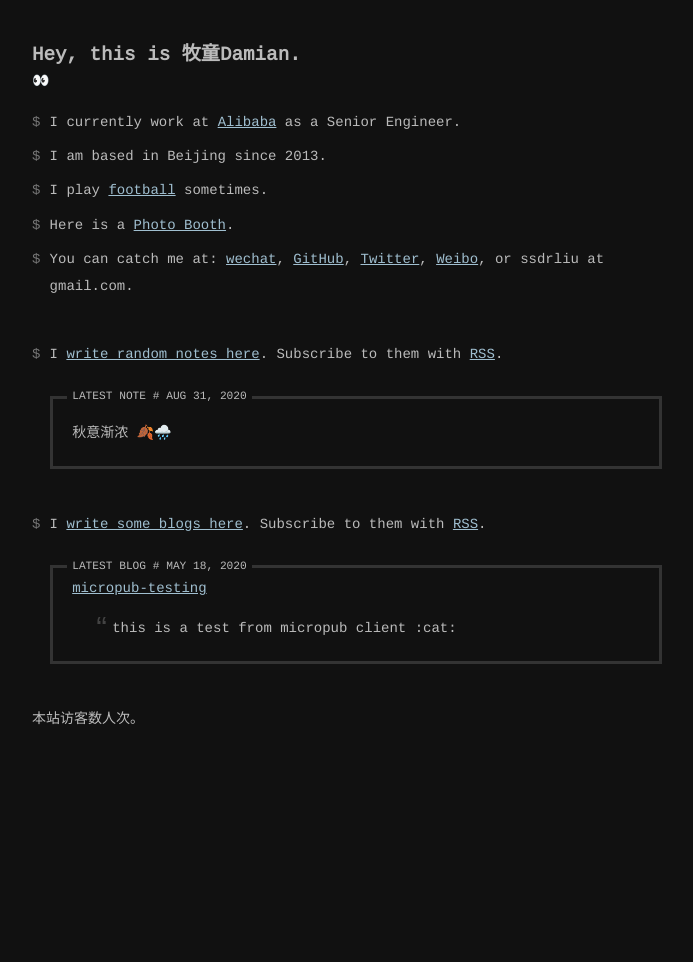
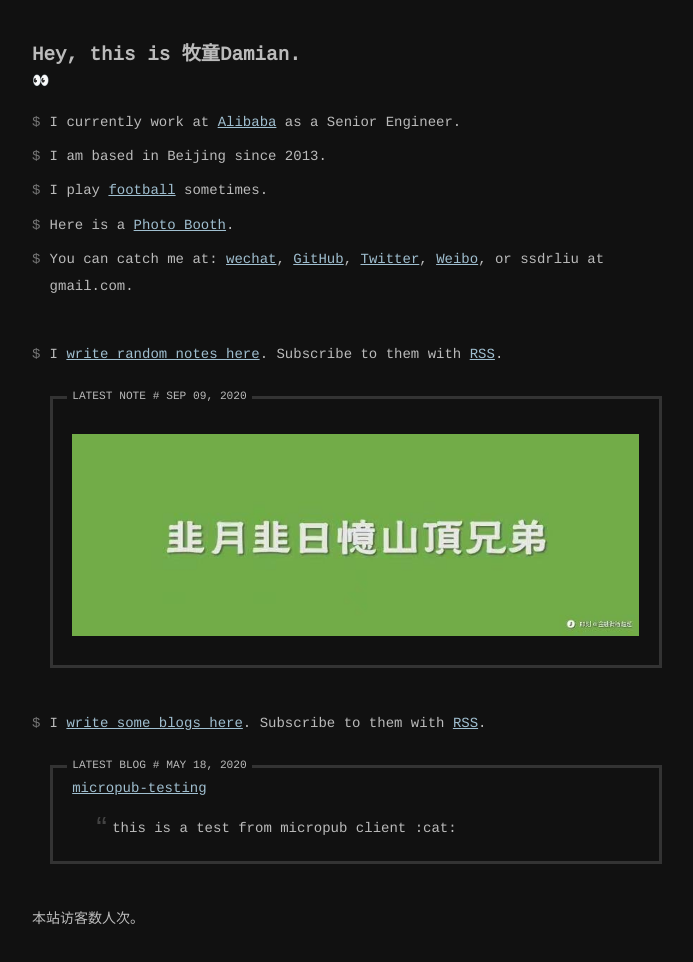
Before and after one commit to ssdr/site, a Jekyll site: the page built from index.html, in a window 1280 px wide. Shown: the whole page, without its empty margins (293-986 px from the left). Built offline with Jekyll 4.4.1, drawn with Linux system fonts in a browser that asks for light colours; comment, search, counter and statistics services are not loaded; before the commit the page ends 900 px from its top, so only the background shows below that.

Commit message:
📝 Update an entry via micropub

```diff
--- a/_data/notes.yml
+++ b/_data/notes.yml
@@ -1,3 +1,7 @@
+- date: 2020/09/09 11:39
+  content: |
+    ![](https://damian.life/images/3587871-image.jpg)
+
 - date: 2020/08/31 14:17
   content: |
     秋意渐浓 🍂🌧️
```
